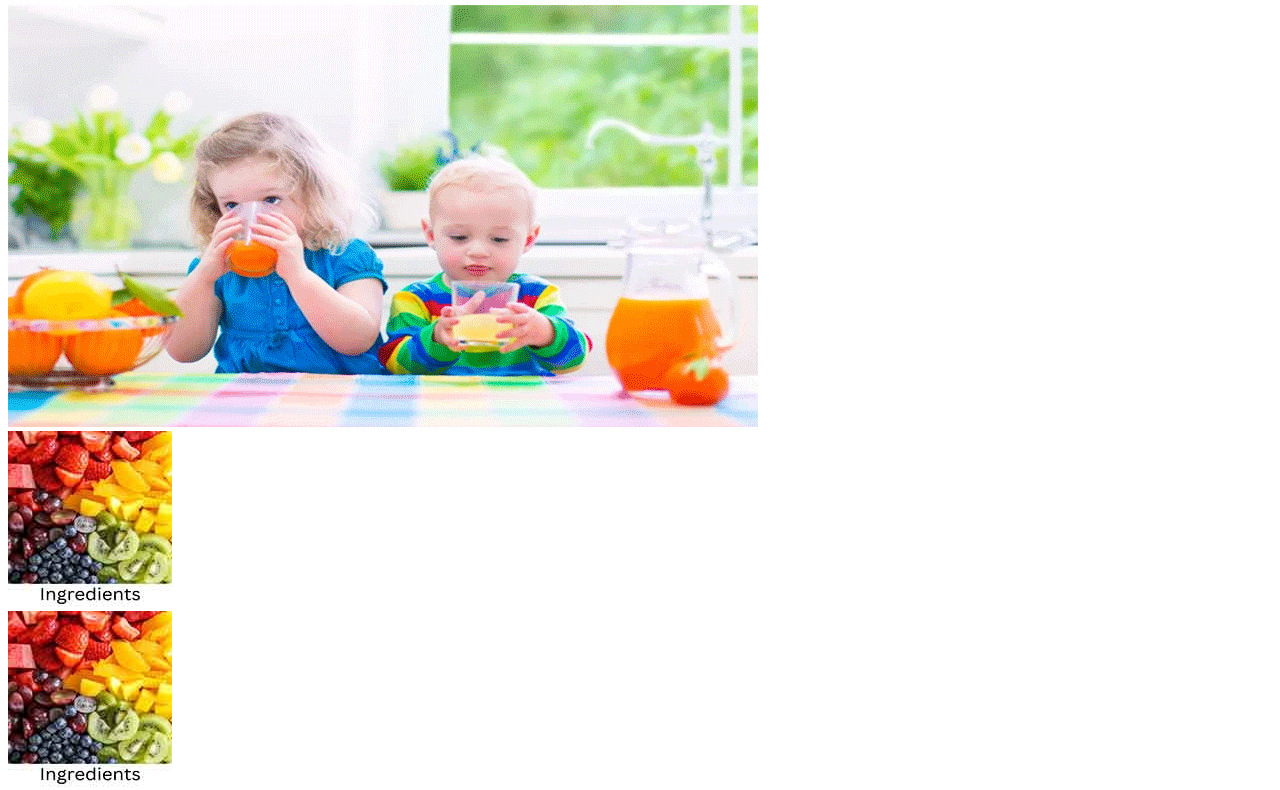
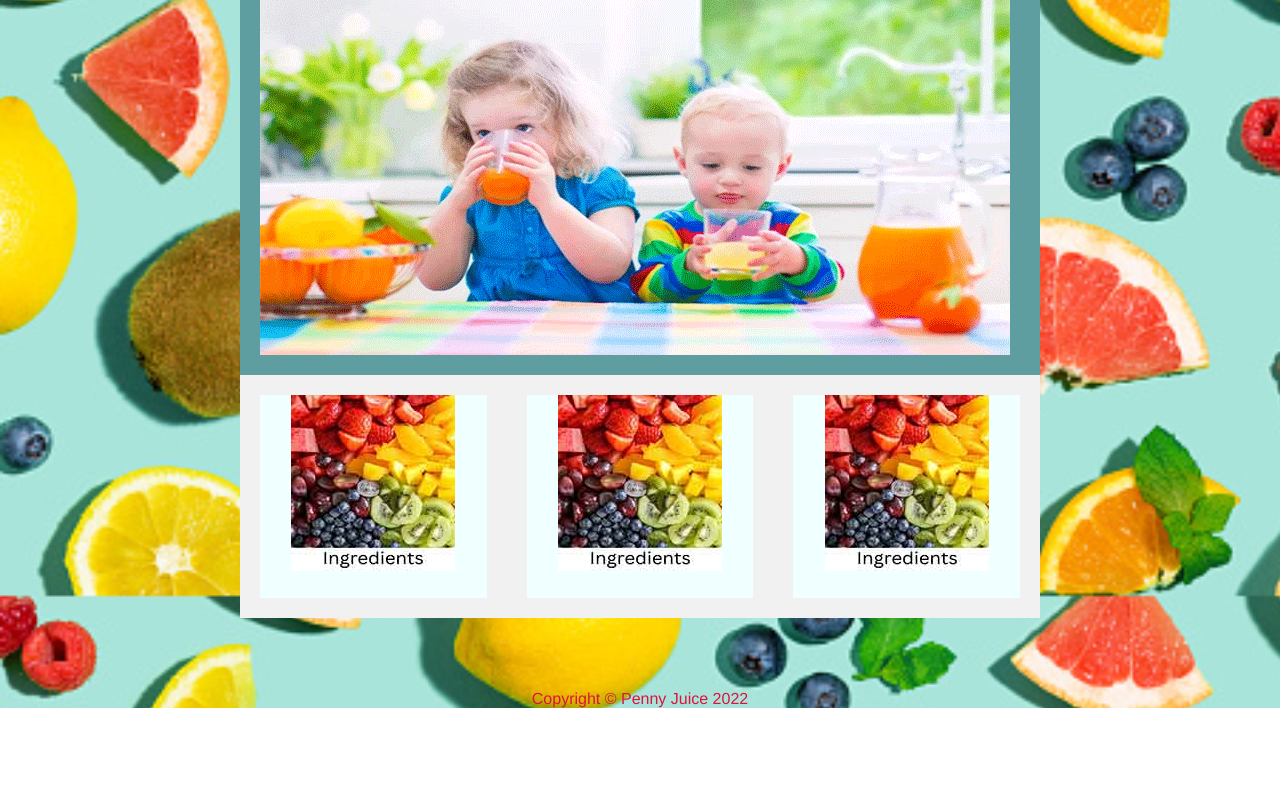
Before and after one commit to alexismares/GRC175_FinalLinkUpload, a plain HTML site: page index.html in a window 1280 px wide. Shown: the part 304-1094 px from the top of the page. After the commit the page ends 1012 px from the top, so only its background shows below. Drawn offline with Linux system fonts and the light colour scheme; files that its build step writes are made by us from their sources; files whose address does not match are found by name.

Commit message:
Should find CSS folder

```diff
--- a/index.html
+++ b/index.html
@@ -6,7 +6,7 @@
     <meta name="keywords" content="Las Vegas, Healthy Lifestyle, Pre School, Juices">
     <meta name="author" content="Alexis Mares">
     <meta name="viewport" content="width-device-width, initial-scalle=1.0">
-   <link rel=“stylesheet” href="alexismares.github.io/CSS/style.css">
+    <link rel="stylesheet" href="alexismares.github.io/CSS/style.css">
 </head>
 
 <body>
```
